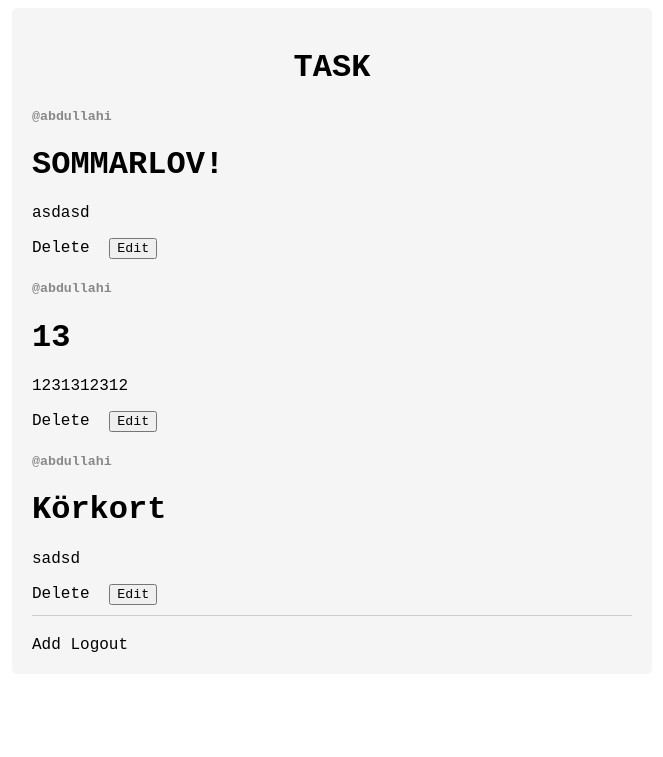
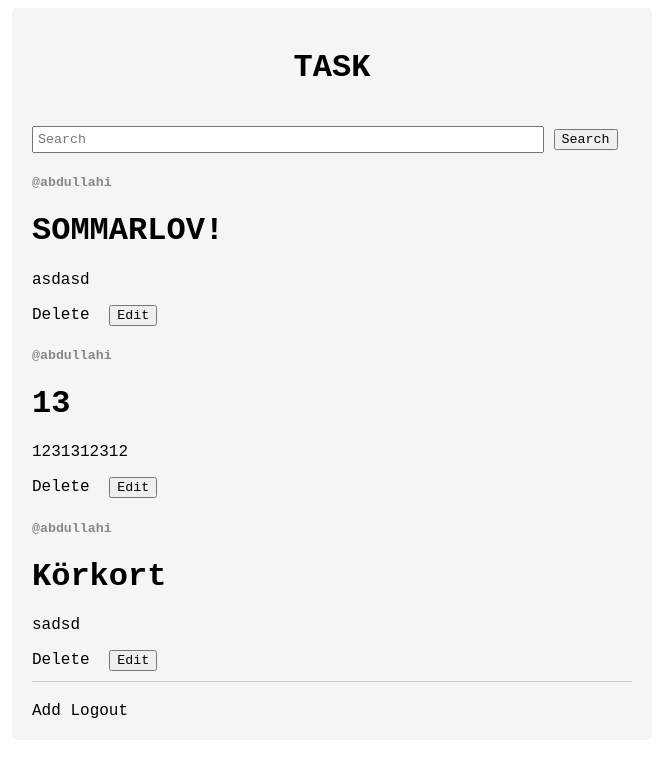
Before and after one commit to AbdullahiMohamedYusuf/Todo, a Django app: page /task in a window 1280 px wide. Shown: the top 757 px of the page, without its empty margins (308-971 px from the left). Run offline with Django 4.2, Linux system fonts and the light colour scheme; a user stored in the database is signed in; data comes from the database, SQL or seed files in the repository; both versions use the stored data as it was after the commit.

Commit message:
searchbar added

```diff
--- a/base/templates/base/tasks.html
+++ b/base/templates/base/tasks.html
@@ -69,12 +69,28 @@
       .btn{
         background-color: #555;
       }
+      .text {
+        width: 500px;
+        padding: 4px;
+        align-items: center;
+        justify-content: center;
+      }
     </style>
   </head>
   <body>
     <div class="todo-list-container">
       <div class="todo-item">
         <h1 style="text-align: center">TASK</h1>
+        <div class="container">
+            {{message}}
+            <br>
+          <form action="" method="post">
+            {% csrf_token %}
+            <input type="text" class="text" placeholder="Search" name="Search">
+            <input type="submit" value="Search">
+
+          </form>
+        </div>
         {% for task in todo %}
         <h5 style="color: #888">@{{task.user}}</h5>
         <h1>{{task.task}}</h1>
--- a/base/views.py
+++ b/base/views.py
@@ -29,11 +29,18 @@ def home(request):
 @login_required(login_url='/login')
 def task(request):
     #todo = Todo.objects.all()
+    message = ''
     current_user = request.user.id
-
     todo = Todo.objects.filter(user=current_user)
 
-    context= {'todo': todo}
+    if request.method == "POST":
+        search = request.POST['Search']
+        todo = Todo.objects.filter(task__contains=search, user=request.user)
+        if todo == None:
+            message = "Task does not exist"
+        #return render(request, 'base/tasks.html', {'todo': todo})
+
+    context= {'todo': todo, "message":  message}
     return render(request, 'base/tasks.html', context)
 
 
```
Also changed, not shown: db.sqlite3.
